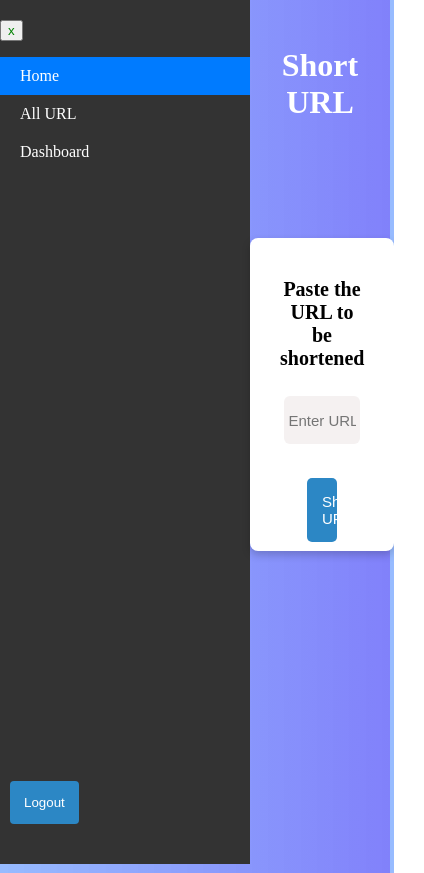
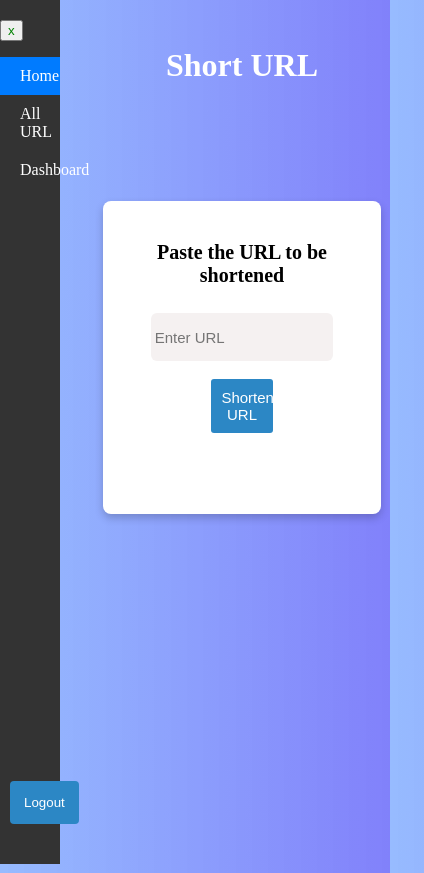
Before and after one commit to MSK4477/url-shortner.react, a React (Vite) app: page /home in a window 390 px wide. Shown: the whole page, 424 px wide, since content can reach past the window. Built offline with nearby package versions, Linux system fonts and the light colour scheme; no server answers; sample sign-in values are in the browser's storage.

Commit message:
added changes

```diff
--- a/src/App.jsx
+++ b/src/App.jsx
@@ -3,6 +3,7 @@ import { BrowserRouter as Router, Routes, Route } from 'react-router-dom';
 import PrivateRoute from './pages/protectedRoute';
 import './scss/App.scss';
 import './scss/login.scss';
+import "./scss/mediaQuery.scss";
 import Register from './pages/register';
 import Login from './pages/login';
 import Verify from './pages/verify';
--- a/src/pages/content.jsx
+++ b/src/pages/content.jsx
@@ -70,35 +70,7 @@ const SimpleUrlShortener = () => {
   };
 
 
-  const main = {
-    position: "relative",
-    textAlign: "center",
-    top: "16%",
-    margin: "0px auto",
-    backgroundColor: "#ffffff",
-    color: "black",
-    borderStyle: "none",
-    width: "60%",
-    height: "30%",
-    background: "#ffffff",
-    borderRadius: "8px",
-    boxShadow: "0px 4px 8px rgba(0, 0, 0, 0.2)",
-  };
 
-  const ma = {
-    position: "relative",
-    textAlign: "center",
-    top: "16%",
-    margin: "0px auto",
-    backgroundColor: "#ffffff",
-    color: "black",
-    borderStyle: "none",
-    width: "40%",
-    height: "25%",
-    background: "#ffffff",
-    borderRadius: "8px",
-    boxShadow: "0px 4px 8px rgba(0, 0, 0, 0.2)",
-  };
 
   return (
     <div className="main">
@@ -115,7 +87,7 @@ const SimpleUrlShortener = () => {
         <b>{Short ? "Your shortened URL" : "Short URL"}</b>
       </div>
 
-      <form style={Short ? ma : main}>
+      <form className={Short ? "ma" : "ma2"}>
         <label
           htmlFor="url_shortner"
           style={{
@@ -155,34 +127,10 @@ const SimpleUrlShortener = () => {
         <br />
         <br />
         <button
-          style={
-            Short
-              ? {
-                  width: "28%",
-                  padding: "10px",
-                  fontSize: "15px",
-                  backgroundColor: "#2c87c5",
-                  border: "1px solid #2c87c5",
-                  borderStyle: "none",
-                  borderRadius: "3px",
-                  color: "#ffffff",
-                  cursor: "pointer",
 
-                }
-              : {
-                  width: "28%",
-                  padding: "15px",
-                  fontSize: "15px",
-                  backgroundColor: "#2c87c5",
-                  border: "1px solid #2c87c5",
-                  borderStyle: "none",
-                  color: "#ffffff",
-                  cursor: "pointer",
-                  marginTop: "16px",
-                }
-          }
           type="button"
           onClick={handleShortenUrl}
+          className={Short ? "btn2" : "btn"}
         >
           {btnText}
         </button>
--- a/src/pages/forgotpassword.jsx
+++ b/src/pages/forgotpassword.jsx
@@ -1,6 +1,5 @@
 import  { useState } from 'react';
 import axios from "axios"
-// import backEndUrl from "../config.js"
 function ForgotPassword() {
   const [email, setEmail] = useState('');
   const [isSend, setIsSend] = useState("Send")
--- a/src/pages/login.jsx
+++ b/src/pages/login.jsx
@@ -2,7 +2,6 @@
 import React, { useState } from "react";
 import {  useNavigate, Link } from "react-router-dom";
 import axios from "axios";
-// import backEndUrl from "../config.js";
 
 const Login = () => {
   const navigate = useNavigate();
--- a/src/pages/register.jsx
+++ b/src/pages/register.jsx
@@ -2,7 +2,6 @@
 import React, { useState } from 'react';
 import { Link} from 'react-router-dom';
 import axios from "axios"
-// import backEndUrl from "../config.js"
 
 const Register = () => {
 const initialStage = {
@@ -25,7 +24,7 @@ const initialStage = {
     e.preventDefault();
 
     try {
-      const res = await axios.post(" https://url-shortner-node.onrender.com/api/users/register", formData);
+      const res = await axios.post("  https://url-shortner-node.onrender.com/api/users/register", formData);
 
       if (res.status === 200) {
         alert("Succesfully Registered Check Your Email To verify Your Account")
--- a/src/pages/resetPassword.jsx
+++ b/src/pages/resetPassword.jsx
@@ -1,7 +1,6 @@
 import { useState } from "react";
 import { useParams, useSearchParams, useNavigate } from "react-router-dom";
 import axios from "axios";
-// import backEndUrl from "../config.js"
 
 function ResetPassword() {
   const [newPassword, setNewPassword] = useState("");
--- a/src/scss/App.scss
+++ b/src/scss/App.scss
@@ -59,6 +59,62 @@
 
     }
   }
+  /* CSS */
+.btn {
+  width: 48%;
+  padding: 10px;
+  font-size: 15px;
+  background-color: #2c87c5;
+  border: 1px solid #2c87c5;
+  border-style: none;
+  border-radius: 3px;
+  color: #ffffff;
+  cursor: pointer;
+}
+
+.btn2 {
+  width: 48%;
+  padding: 15px;
+  font-size: 15px;
+  background-color: #2c87c5;
+  border: 1px solid #2c87c5;
+  border-style: none;
+  color: #ffffff;
+  cursor: pointer;
+  margin-top: 16px;
+}
+/* CSS */
+.ma2 {
+  position: relative;
+  text-align: center;
+  top: 16%;
+  margin: 0 auto;
+  background-color: #ffffff;
+  color: black;
+  border-style: none;
+  width: 60%;
+  height: 30%;
+  background: #ffffff;
+  border-radius: 8px;
+  box-shadow: 0px 4px 8px rgba(0, 0, 0, 0.2);
+}
+
+.ma {
+  position: relative;
+  text-align: center;
+  top: 16%;
+  margin: 0 auto;
+  background-color: #ffffff;
+  color: black;
+  border-style: none;
+  width: 40%;
+  height: 25%;
+  background: #ffffff;
+  border-radius: 8px;
+  box-shadow: 0px 4px 8px rgba(0, 0, 0, 0.2);
+}
+
+
 
   //all URL
   .allUrl{
--- /dev/null
+++ b/src/scss/mediaQuery.scss
@@ -0,0 +1,50 @@
+@media screen and (max-width: 768px) {
+  .sidebar {
+    width: 60px;
+  }
+  .main {
+    position: absolute;
+    height: 100vh;
+    left: 60px;
+    width: calc(100% - 26px);
+  }
+   .ma{
+    width: 10%;
+    position: relative;
+    text-align: center;
+    top: 16%;
+    margin: 0px auto;
+   }
+   .ma2{
+    width: 60%;
+    position: relative;
+    text-align: center;
+    top: 16%;
+    margin: 0px auto;
+   }
+  /* CSS */
+.btn {
+    width: 28%;
+    padding: 10px;
+    font-size: 15px;
+    background-color: #2c87c5;
+    border: 1px solid #2c87c5;
+    border-style: none;
+    border-radius: 3px;
+    color: #ffffff;
+    cursor: pointer;
+  }
+
+  .btn2 {
+    width: 58%;
+    padding: 15px;
+    font-size: 15px;
+    background-color: #2c87c5;
+    border: 1px solid #2c87c5;
+    border-style: none;
+    color: #ffffff;
+    cursor: pointer;
+    margin-top: 16px;
+  }
+
+}
```
